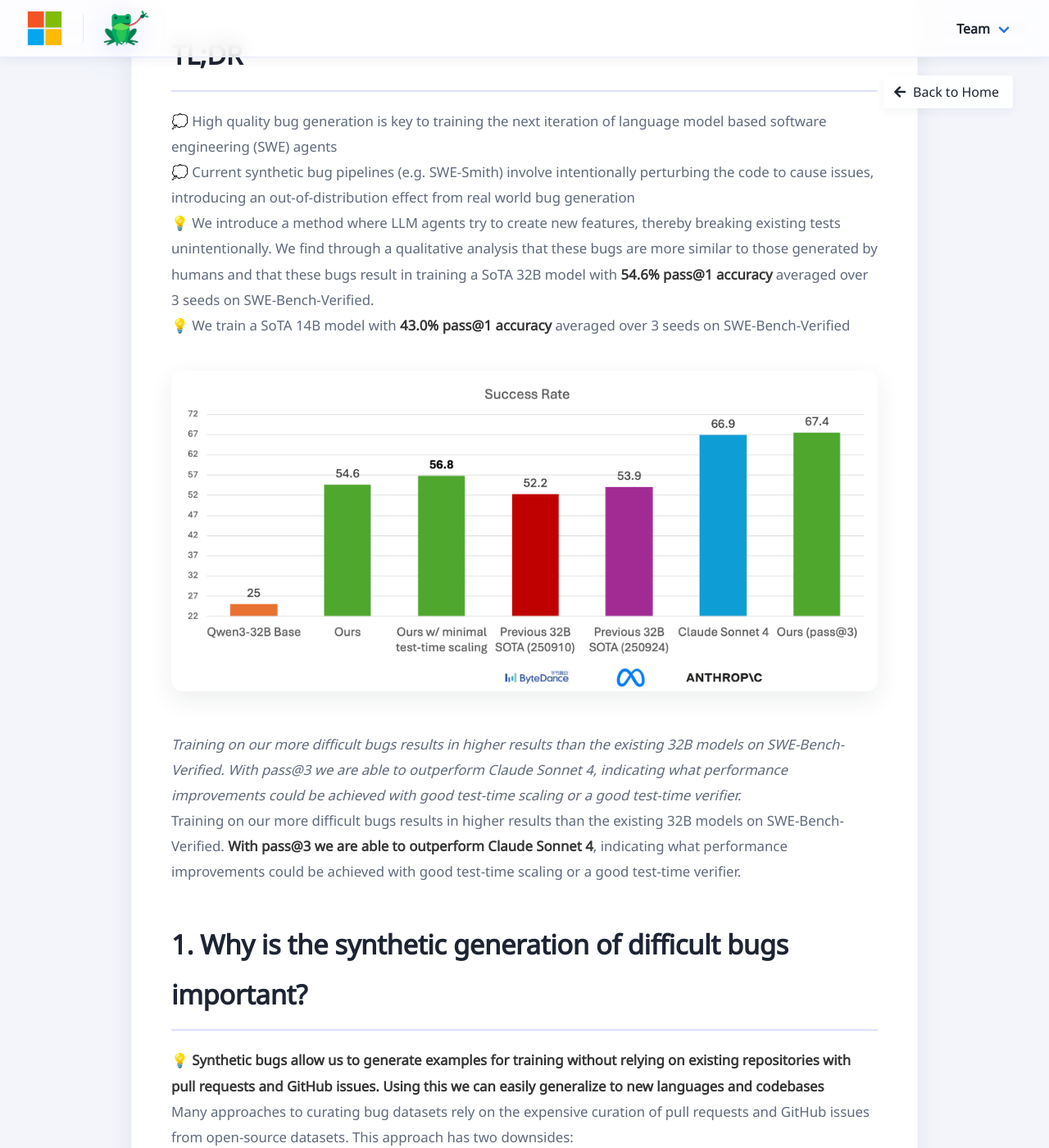
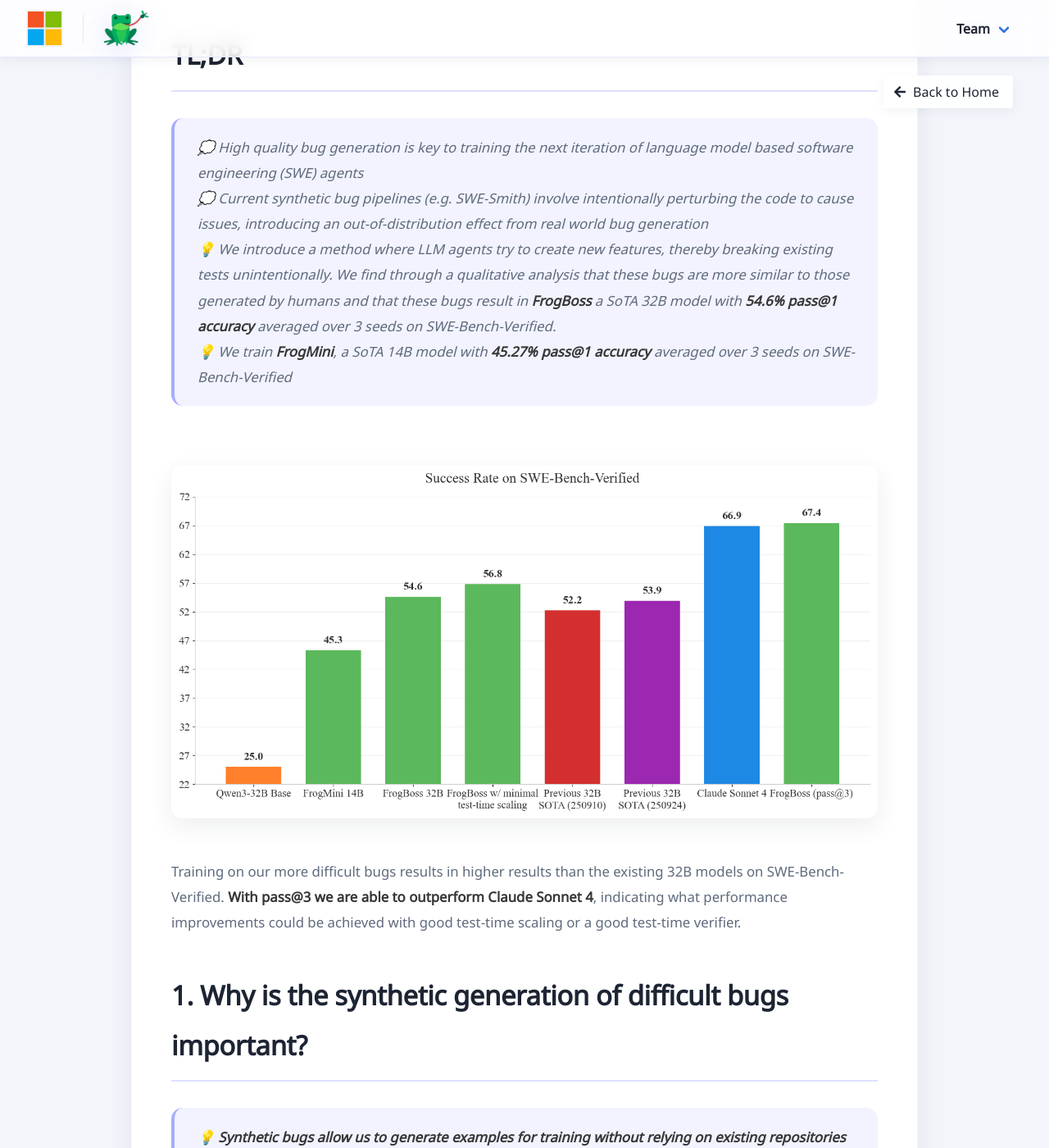
Before and after one commit to microsoft/debug-gym, a Jekyll site: the page built from docs/_posts/2025-10-17-bug-pilot.md, in a window 1280 px wide and 1400 px high, scrolled down 560 px. Shown: the whole window at 82% size. Built offline with Jekyll 4.4.1, drawn with Linux system fonts in a browser that asks for light colours; some web fonts are replaced; a style sheet for code colours, icons or effects is not loaded; some of the changed text lies outside the part shown.

Commit message:
fix color scheme of figures and reference frogboss

```diff
--- a/docs/_posts/2025-10-17-bug-pilot.md
+++ b/docs/_posts/2025-10-17-bug-pilot.md
@@ -4,8 +4,8 @@
 date: 2025-01-15
 author: "The Debug-Gym Team"
 reading_time: 8
-tags: ["AI", "Debugging", "LLMs", "Software Engineering"]
-description: "A deep dive into the technical challenges and breakthroughs in creating effective AI debugging agents"
+tags: ["AI", "Debugging", "LLMs", "Software Engineering", "Training", "Agents"]
+description: "We introduce FrogBoss and FrogMini, a state of the art 32B and 14B model for debugging "
 authors:
   - name: "Isadora White"
     role: "Research Intern"
@@ -19,23 +19,21 @@
 
 ## TL;DR
 
-💭 High quality bug generation is key to training the next iteration of language model based software engineering (SWE) agents
+> 💭 High quality bug generation is key to training the next iteration of language model based software engineering (SWE) agents
+>
+> 💭 Current synthetic bug pipelines (e.g. SWE-Smith) involve intentionally perturbing the code to cause issues, introducing an out-of-distribution effect from real world bug generation
+>
+> 💡 We introduce a method where LLM agents try to create new features, thereby breaking existing tests unintentionally. We find through a qualitative analysis that these bugs are more similar to those generated by humans and that these bugs result in **FrogBoss** a SoTA 32B model with **54.6% pass@1 accuracy** averaged over 3 seeds on SWE-Bench-Verified.
+>
+>💡 We train **FrogMini**, a SoTA 14B model with **45.27% pass@1 accuracy** averaged over 3 seeds on SWE-Bench-Verified
 
-💭 Current synthetic bug pipelines (e.g. SWE-Smith) involve intentionally perturbing the code to cause issues, introducing an out-of-distribution effect from real world bug generation
-
-💡 We introduce a method where LLM agents try to create new features, thereby breaking existing tests unintentionally. We find through a qualitative analysis that these bugs are more similar to those generated by humans and that these bugs result in training a SoTA 32B model with **54.6% pass@1 accuracy** averaged over 3 seeds on SWE-Bench-Verified.
-
-💡 We train a SoTA 14B model with **43.0% pass@1 accuracy** averaged over 3 seeds on SWE-Bench-Verified
-
-![Main result bar chart]({{ 'figures/bug-pilot-bar-chart.png' | relative_url }})
-
-*Training on our more difficult bugs results in higher results than the existing 32B models on SWE-Bench-Verified. With pass@3 we are able to outperform Claude Sonnet 4, indicating what performance improvements could be achieved with good test-time scaling or a good test-time verifier.*
+![Main result bar chart]({{ 'figures/sota_png.png' | relative_url }})
 
 Training on our more difficult bugs results in higher results than the existing 32B models on SWE-Bench-Verified. **With pass@3 we are able to outperform Claude Sonnet 4**, indicating what performance improvements could be achieved with good test-time scaling or a good test-time verifier.
 
 ## 1. Why is the synthetic generation of difficult bugs important?
 
-💡 **Synthetic bugs allow us to generate examples for training without relying on existing repositories with pull requests and GitHub issues. Using this we can easily generalize to new languages and codebases**
+> 💡 **Synthetic bugs allow us to generate examples for training without relying on existing repositories with pull requests and GitHub issues. Using this we can easily generalize to new languages and codebases**
 
 Many approaches to curating bug datasets rely on the expensive curation of pull requests and GitHub issues from open-source datasets. This approach has two downsides:
 
@@ -63,9 +64,9 @@
 
 ## 3. Bug Analysis: qualitative similarity and difficulty
 
-💡 **We show that our unintentionally generated bugs are more qualitatively similar to human-authored edits, through a qualitative analysis using LLMs**
-
-💡 **Our bugs are more difficult and more complicated than existing bug datasets, with Claude 4 Sonnet solving 25% fewer of our synthetically generated bugs than SWE-Smith**
+>💡 We show that our unintentionally generated bugs are more qualitatively similar to human-authored edits, through a qualitative analysis using LLMs
+>
+>💡 Our bugs are more difficult and more complicated than existing bug datasets, with Claude 4 Sonnet solving 25% fewer of our synthetically generated bugs than SWE-Smith
 
 We hypothesize that the unintentional nature of our bug generation approach would lead to bugs being more similar to those authored by humans. Moreover, we hypothesize that these types of bugs that are more reflective of real-world software development practices would be more complicated than other approaches from scraping problems from existing repositories or intentionally perturbing codebases.
 
@@ -87,7 +88,7 @@
 
 **FeatAdd (ours):** An agent is instructed to introduce a feature to the codebase, during which it ***unintentionally***  breaks the existing test cases.
 
-![Qualitative analysis of bugs]({{'figures/bug-pilot-qualitative-analysis.png' | relative_url}})
+![Qualitative analysis of bugs]({{'figures/qual_analysis.png' | relative_url}})
 
 *We can see that unintentionally generated bugs more closely reflect the problems in SWE-Bench-Verified and R2E-Gym, which are human-authored edits and are generally more diverse across different problem types.*
 
@@ -98,7 +99,7 @@
 We find that our bugs are more complicated than existing bug generation techniques, illustrated by a larger number of lines and files edited in the bug patch. We compare our FeatAdd bugs to other bug datasets along the quantitative axes of the number of files modified and the number of lines changed.
 
 
-![Quantitative analysis of bugs]({{'figures/bug-pilot-quantitative-analysis.png' | relative_url}})
+![Quantitative analysis of bugs]({{'figures/quantitative_analysis.png' | relative_url}})
 
 *A quantatitive analysis of our bugs showing that our bugs are more complex along standard metrics*
 
@@ -106,17 +107,17 @@
 
 Claude 4 Sonnet has a **25% drop in performance** on FeatAdd bugs compared to SWE-Smith, indicating that FeatAdd bugs are significantly more difficult than existing synthetic bugs (e.g. SWE-Smith). Moreover, FeatAdd bugs take on average **5 more steps to solve** than SWE-Smith tasks.
 
-![Quantitative analysis of bugs on performance of Claude 4 Sonnet on different bug datasets]({{'figures/bug-pilot-second-quant-analysis.png' | relative_url}})
+![Quantitative analysis of bugs on performance of Claude 4 Sonnet on different bug datasets]({{'figures/quantitative_analysis2.png' | relative_url}})
 
 ## 4. Results from Training on Our Tasks
 
-🎯 **We fine-tune on our bugs and get SoTA results for a 32B model on SWE-Bench-Verified for 54.9% pass@1 averaged over three seeds without test-time scaling.**
+> 🎯 We fine-tune on our bugs and get SoTA results for a 32B model on SWE-Bench-Verified for 54.9% pass@1 averaged over three seeds without test-time scaling.
 
 Training on our more difficult bugs results in higher results than the existing 32B models on SWE-Bench-Verified. With pass@3 we are able to outperform Claude Sonnet 4, indicating what performance improvements could be achieved with good test-time scaling or a good test-time verifier.
 
-![Main result bar chart]({{ 'figures/bug-pilot-bar-chart.png' | relative_url }})
+![Main result bar chart]({{ 'figures/sota_png.png' | relative_url }})
 
-### Comparison to different dataset mixtures
+### Comparison to different training strategies
 
 First we prepare a dataset by sampling from Claude Sonnet 4, because we find that this has significantly better performance than training on GPT-5 and GPT-4o generated trajectories.
 
```
Also changed, not shown: other parts of docs/_posts/2025-10-17-bug-pilot.md (+3 -0 lines), docs/figures/qual_analysis.png (added), docs/figures/quantitative_analysis.png (added), docs/figures/quantitative_analysis2.png (added), docs/figures/sota_png.png (added).
